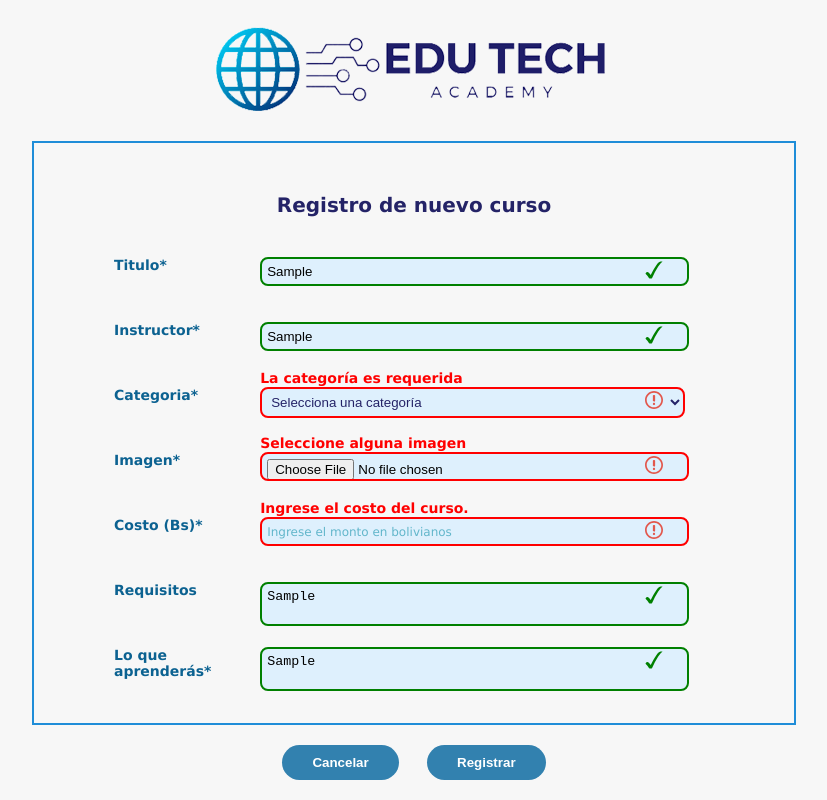
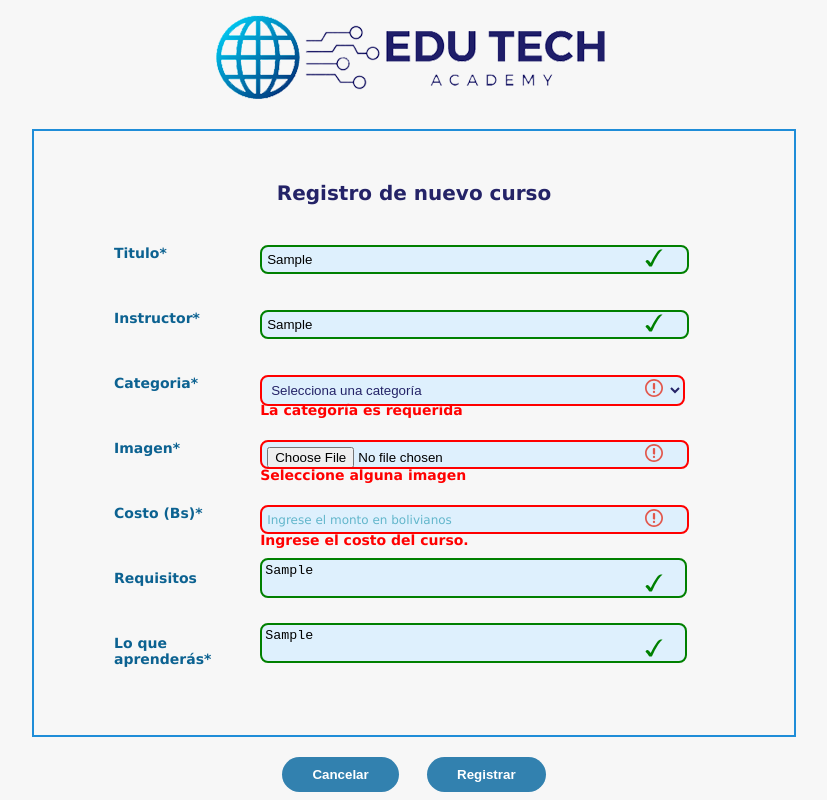
Before and after one commit to rebecayucratovar/EduTech_CodeCrafters, a React (Vite) app in the folder UI/online-courses/: page /registro-curso in a window 1280 px wide. Both pictures are taken after typing "Sample", "Sample", "Sample", "Sample", "Sample" into the empty fields and a click on the button "Registrar". Shown: the part 90-890 px from the top of the page, without its empty margins (226-1053 px from the left). Built offline with nearby package versions, Linux system fonts and the light colour scheme.

Commit message:
Arreglo del mensaje de error

```diff
--- a/UI/online-courses/src/components/NavBar.tsx
+++ b/UI/online-courses/src/components/NavBar.tsx
@@ -6,7 +6,7 @@ export const NavBar = () => {
   return (
     <section className="navbar">
       <div className="logo-container">
-        <Link to="/lista-cursos">
+        <Link to="/">
           <img src={LogoNavBar} alt="logo-navbar" className="logo" />
         </Link>
       </div>
@@ -17,7 +17,9 @@ export const NavBar = () => {
         <Link to="/registro-curso" className="navbar-content-link">
           Registrar curso
         </Link>
-
+        <Link to="/lista-cursos" className="navbar-content-link">
+          Listar cursos
+        </Link>
       </div>
 
     </section>
--- a/UI/online-courses/src/index.css
+++ b/UI/online-courses/src/index.css
@@ -66,7 +66,6 @@ body {
   flex-direction: column;
   align-items: center;
   gap: 20px;
-  height: 60vh;
   width: 600px;
 }
 
@@ -82,14 +81,14 @@ body {
   display: flex;
   align-items: center;
   flex-direction: column;
-  gap: 20px;
+  gap: 15px;
   width: 100%;
 }
 
 .form-register-course-content-data-field {
   display: flex;
   position: relative;
-  margin-bottom: 10px;
+  margin-bottom: 15px;
   gap: 10px;
   width: 100%;
 
@@ -126,10 +125,12 @@ body {
     background-color: rgb(222, 240, 253);
     border: 2px solid rgb(98, 181, 202);
     border-radius: 8px;
-    min-height: 30px; /* ajusta según necesites */
+    min-height: 28px; /* ajusta según necesites */
     width: 400px;
-    padding: 5px;
+    padding: 3px;
+    gap: -px;
     padding-right: 20px;
+    margin-top: -12px;
     resize: none;
     overflow: auto;
     outline: none;
@@ -167,6 +168,7 @@ body {
   padding-top: 5px;
   gap: 10px;
   position: absolute;
+  bottom: -32px;
   transform: translateY(-100%);
 
   label {
@@ -179,7 +181,11 @@ body {
     position: absolute;
     width: 18px;
     margin-left: 385px;
-    bottom: -22px;
+    bottom: 22px;
+  }
+
+  img.check-icon {
+    bottom: 40px; /* Ajusta este valor según sea necesario */
   }
 
 }
@@ -283,7 +289,7 @@ body {
 
 .form-register-instructor-content-title {
   font-size: 20px;
-  padding: 20px;
+  padding: 10px;
   font-weight: bold;
   color: rgb(36, 35, 103);
   font-family: "Lucida Sans", "Lucida Sans Regular", sans-serif;
@@ -433,8 +439,7 @@ body {
   font-weight: bold;
   font-size: 13px;
   color: red;
-  margin-bottom: -17px;
-
+  top: 70px;
 }
 
 input:focus,
--- a/UI/online-courses/src/pages/FormRegisterCourse.tsx
+++ b/UI/online-courses/src/pages/FormRegisterCourse.tsx
@@ -173,7 +173,7 @@ export const FormRegisterCourse = () => {
 
                 {!errors.titulo && titulo && (
                   <div className="form-register-course-content-data-field-error">
-                    <img src={CheckIcon} alt="Icono de check"/>
+                    <img src={CheckIcon} alt="Icono de check" className="check-icon"/>
                   </div>
                 )}
               </div>
@@ -215,7 +215,7 @@ export const FormRegisterCourse = () => {
 
                 {!errors.instructor && instructor && (
                   <div className="form-register-course-content-data-field-error">
-                    <img src={CheckIcon} alt="Icono de check"/>
+                    <img src={CheckIcon} alt="Icono de check" className="check-icon"/>
                   </div>
                 )}
               </div>
@@ -267,7 +267,7 @@ export const FormRegisterCourse = () => {
 
                 {dirtyFields.categoria && !errors.categoria && (
                     <div className="form-register-course-content-data-field-error">
-                      <img src={CheckIcon} alt="Icono de check"/>
+                      <img src={CheckIcon} alt="Icono de check" className="check-icon"/>
                     </div>
                 )}
               </div>
@@ -302,7 +302,7 @@ export const FormRegisterCourse = () => {
 
                 {dirtyFields.file && !errors.file && (
                     <div className="form-register-course-content-data-field-error">
-                      <img src={CheckIcon} alt="Icono de check"/>
+                      <img src={CheckIcon} alt="Icono de check" className="check-icon"/>
                     </div>
                 )}
               </div>
@@ -339,7 +339,7 @@ export const FormRegisterCourse = () => {
 
                 {!errors.costo && costo && (
                   <div className="form-register-course-content-data-field-error">
-                    <img src={CheckIcon} alt="Icono de check"/>
+                    <img src={CheckIcon} alt="Icono de check" className="check-icon"/>
                   </div>
                 )}
               </div>
@@ -369,13 +369,12 @@ export const FormRegisterCourse = () => {
                         ""
                       )}
                     </label>
-                    {/* Icono de alerta */}
                     <img src={AlertIcon} alt="Icono de alerta"/>
                   </div>
                 )}
                 {!errors.requisitos && requisitos && (
                     <div className="form-register-course-content-data-field-error">
-                      <img src={CheckIcon} alt="Icono de alerta"/>
+                      <img src={CheckIcon} alt="Icono de check" className="check-icon"/>
                     </div>
                 )}
               </div>
@@ -411,13 +410,13 @@ export const FormRegisterCourse = () => {
                         )}
 
                       </label>
-                      <img src={AlertIcon} alt="Icono de check" />
+                      <img src={AlertIcon} alt="Icono de alerta" />
                     </div>
                 )}
 
                 {!errors.descripcion && descripcion && (
                     <div className="form-register-course-content-data-field-error">
-                      <img src={CheckIcon} alt="Icono de alerta"/>
+                      <img src={CheckIcon} alt="Icono de check" className="check-icon"/>
                     </div>
                 )}
               </div>
```
